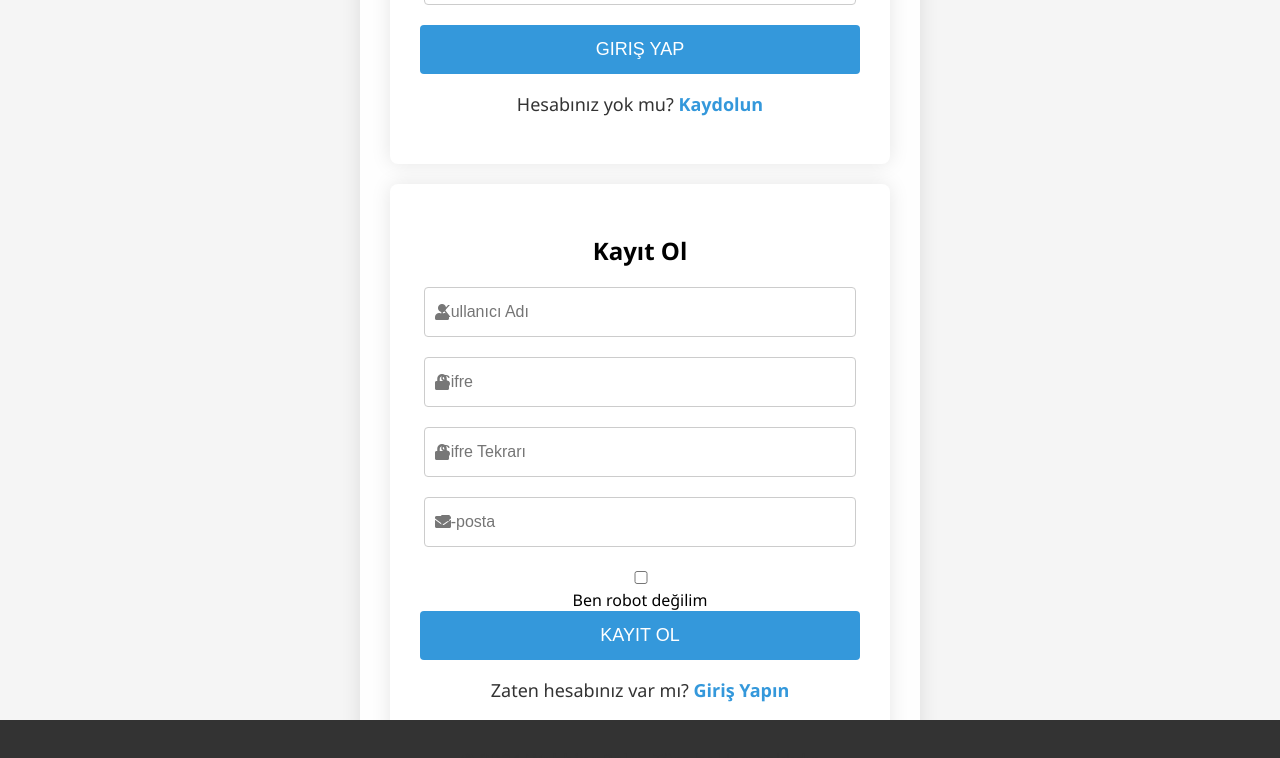
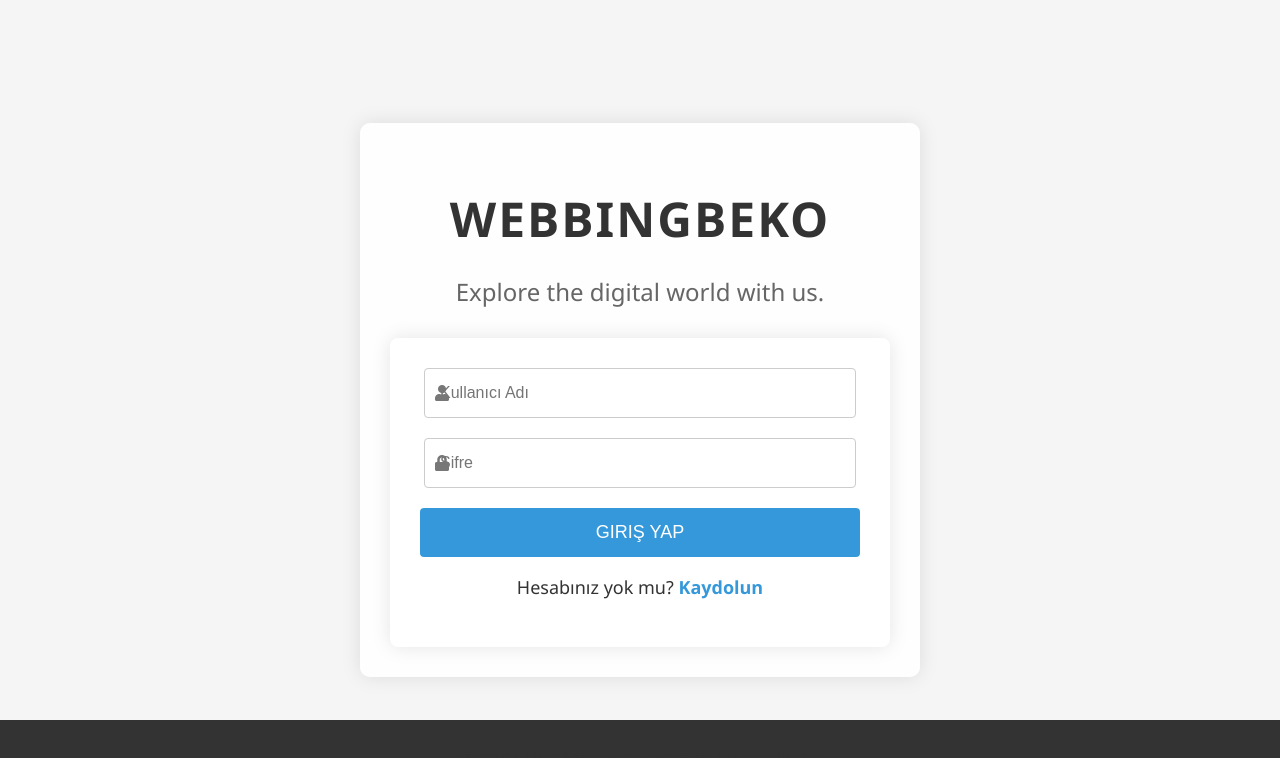
Before and after one commit to berkaaysh/web, a plain HTML site: page index.html in a window 1280 px wide. Both pictures are taken after a click on the link "Giriş Yapın". Drawn offline with Linux system fonts and the light colour scheme.

Commit message:
Update index.html

```diff
--- a/index.html
+++ b/index.html
@@ -11,7 +11,7 @@
     <div class="background">
         <div class="container">
             <div class="content">
-                <h1>Welcome to WebbingBeko</h1>
+                <h1>WebbingBeko</h1>
                 <p class="subtitle">Explore the digital world with us.</p>
                 <div class="login-box">
                     <form action="#">
@@ -23,7 +23,7 @@
                             <i class="fas fa-lock"></i>
                             <input type="password" placeholder="Şifre" required>
                         </div>
-                        <button type="submit">Giriş Yap</button>
+                        <button type="submit" class="btn">Giriş Yap</button>
                     </form>
                     <p>Hesabınız yok mu? <a href="javascript:void(0);" onclick="openRegister()">Kaydolun</a></p>
                 </div>
@@ -50,9 +50,9 @@
                             <input type="checkbox" id="human" required>
                             <label for="human">Ben robot değilim</label>
                         </div>
-                        <button type="submit">Kayıt Ol</button>
+                        <button type="submit" class="btn">Kayıt Ol</button>
                     </form>
-                    <p>Zaten hesabınız var mı? <a href="#">Giriş Yapın</a></p>
+                    <p>Zaten hesabınız var mı? <a href="javascript:void(0);" onclick="closeRegister()">Giriş Yapın</a></p>
                 </div>
             </div>
         </div>
@@ -67,6 +67,11 @@
             document.getElementById("registerBox").style.display = "block";
             document.getElementsByClassName("login-box")[0].style.display = "none";
         }
+
+        function closeRegister() {
+            document.getElementById("registerBox").style.display = "none";
+            document.getElementsByClassName("login-box")[0].style.display = "block";
+        }
     </script>
 </body>
 </html>
```
